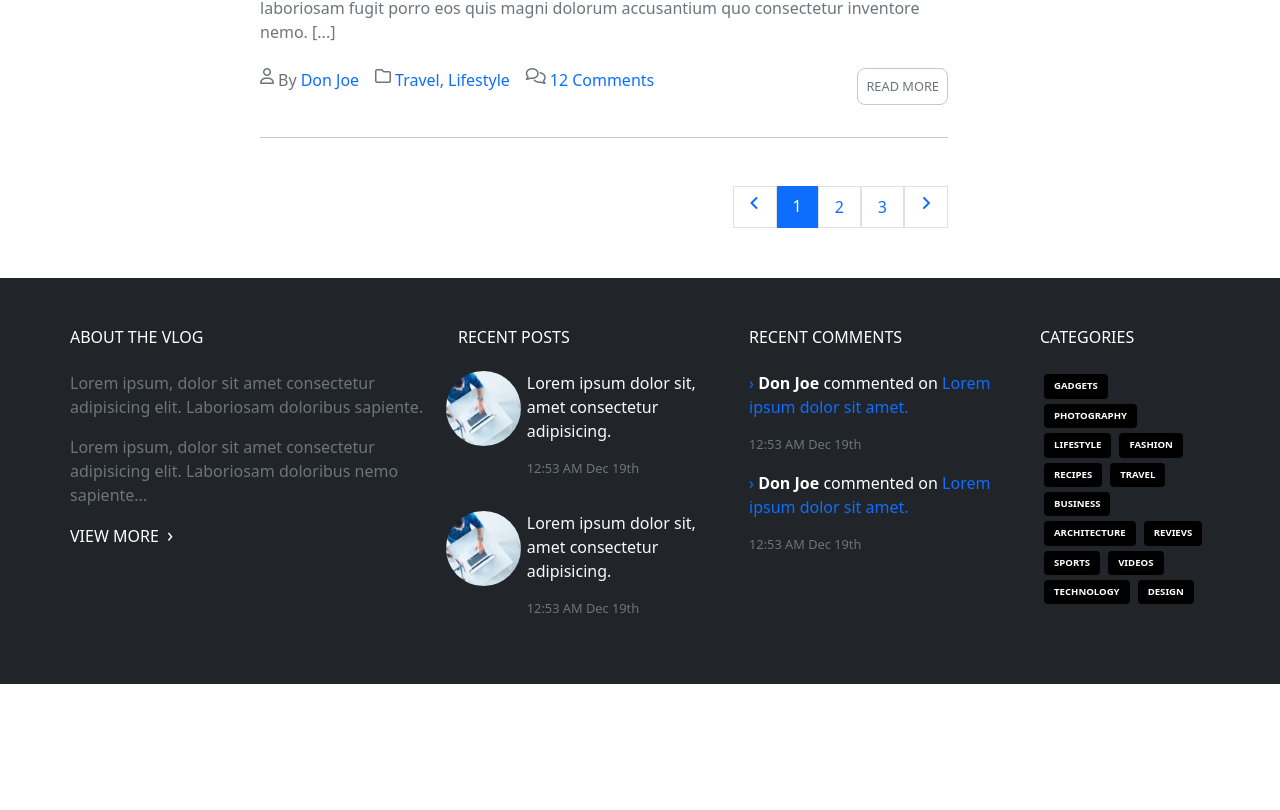
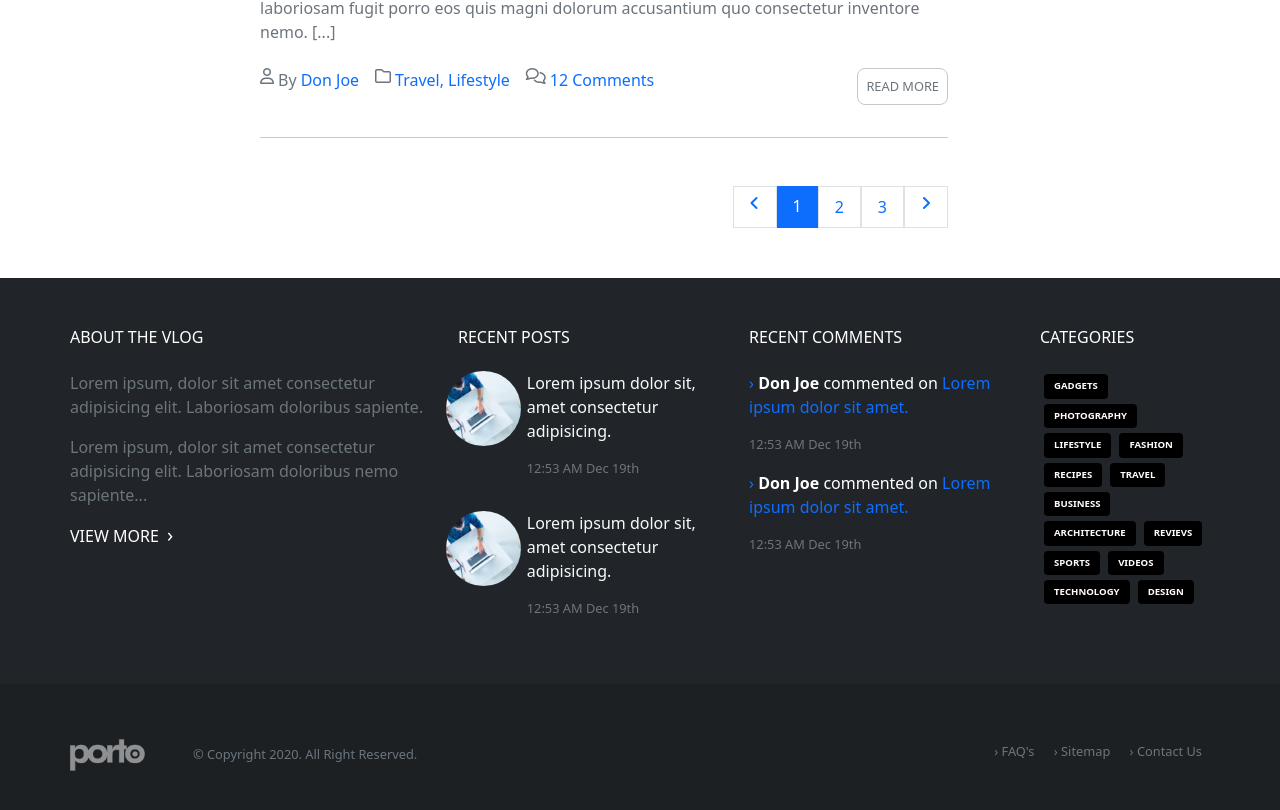
Before and after one commit to gianmaria-fadda/proj-html-vuejs, a Vue app: page / in a window 1280 px wide. Shown: the part 4705-5515 px from the top of the page. Before the commit the page ends 5389 px from the top, so only its background shows below. Built offline with nearby package versions, Linux system fonts and the light colour scheme.

Commit message:
Completato esercizio V1 (da passare Header e Footer da Statico a Dinamico)

```diff
--- a/src/components/AppFooter.vue
+++ b/src/components/AppFooter.vue
@@ -31,7 +31,7 @@ export default {
           </h6>
           <div class="row d-flex mb-3">
             <div class="col-3 px-0">
-              <img src="/public/img/our-office-4-square.jpg" alt="our-office-4-square">
+              <img class="rounded-circle" src="/public/img/our-office-4-square.jpg" alt="our-office-4-square">
             </div>
             <div class="col px-0 ps-2">
               <p class="text-light">
@@ -44,7 +44,7 @@ export default {
           </div>
           <div class="row d-flex">
             <div class="col-3 px-0">
-              <img src="/public/img/our-office-4-square.jpg" alt="our-office-4-square">
+              <img class="rounded-circle" src="/public/img/our-office-4-square.jpg" alt="our-office-4-square">
             </div>
             <div class="col px-0 ps-2">
               <p class="text-light">
@@ -111,9 +111,24 @@ export default {
     </div>
 
     <section>
-      <div class="row d-flex justify-content-between">
-        <div class="col"></div>
-        <div class="col"></div>
+      <div class="container">
+        <div class="row d-flex justify-content-between py-1">
+          <div class="col">
+            <img class="opacity-50 me-5" src="/public/img/logo-footer.png" alt="logo-footer">
+            <span class="text-secondary">&#169; Copyright 2020. All Right Reserved.</span>
+          </div>
+          <div class="col text-end">
+            <span class="text-secondary px-2">
+              &#8250; FAQ's
+            </span>
+            <span class="text-secondary px-2">
+              &#8250; Sitemap
+            </span>
+            <span class="text-secondary px-2">
+              &#8250; Contact Us
+            </span>
+          </div>
+        </div>
       </div>
     </section>
   </footer>
@@ -164,13 +179,17 @@ footer {
   section {
 
     background-color: #1C2023;
-}
+    .text-secondary {
+      @include font-size-rule;
+
+    }
+  }
 }
 
 // GENERAL
 
 img {
   max-width: 75px;
-  border-radius: 50%;
+
 }
 </style>
```
